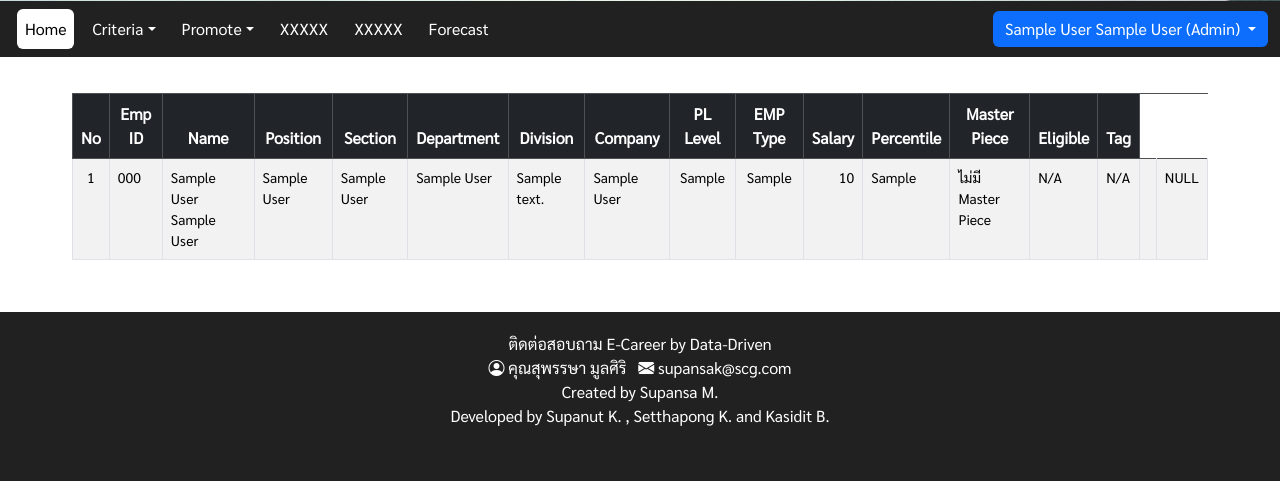
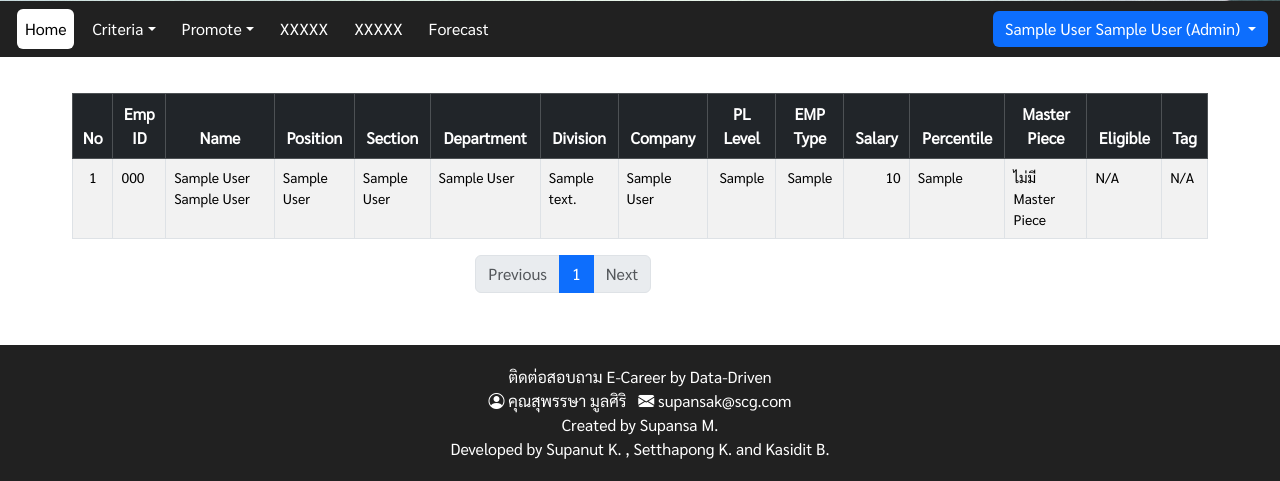
Before and after one commit to karaty09/E-Career, a PHP site: page /admin/homeAdmin.php in a window 1280 px wide. Shown: the part 459-940 px from the top of the page. Before the commit the page ends 885 px from the top, so only its background shows below. Run offline with PHP 8.4, Linux system fonts and the light colour scheme; the visitor is signed in with stand-in values (Sample User, id 1); tables that the repository leaves empty or names only in its code hold one stand-in row (values such as "Sample post"); data that the repository does not hold is empty; some libraries are stand-ins or nearby versions.

Commit message:
comment debug code

```diff
--- a/E-Career/admin/homeAdmin.php
+++ b/E-Career/admin/homeAdmin.php
@@ -539,7 +539,7 @@ function checkForEligible($db, $empPl, $empArr, $empTig, $empEsy, $empP, $empHP,
                                         // echo "<span style='color:#24b535'><b>$eligibleInTag</b></span>";
                                     ?>
                                 </td>
-                                <td class="font-td-table">
+                                <!-- <td class="font-td-table">
                                     <?php
                                         echo "$year[0] $year[1] $year[2] $year[3] $year[4]";
                                     ?>
@@ -548,7 +548,7 @@ function checkForEligible($db, $empPl, $empArr, $empTig, $empEsy, $empP, $empHP,
                                     <?php
                                         var_dump($tig_esy);
                                     ?>
-                                </td>
+                                </td> -->
                             </tr>
                         <?php
                             $i++;
```
